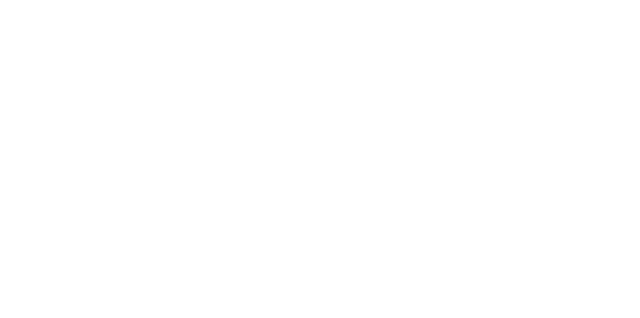
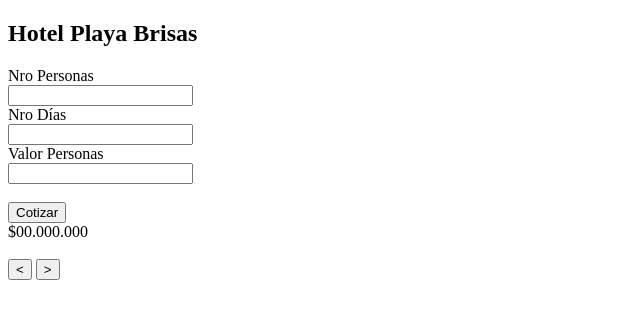
Before and after one commit to Sebas1307/HotelJs, a plain HTML site: page index.html in a window 1280 px wide. Shown: the whole page, without its empty margins (0-640 px from the left). Drawn offline with Linux system fonts and the light colour scheme.

```diff
--- a/index.html
+++ b/index.html
@@ -8,8 +8,36 @@
     <title>Document</title>
 </head>
 <body>
-    <nav></nav>
-    <main></main>
+    <nav>
+        <h1>Hotel Playa Brisas</h1>
+    </nav>
+    <main>
+        <section class="container">
+
+            <section class="cotizar">
+                <label for="">Nro Personas</label><br>
+                <input type="number" name="" id=""><br>
+
+                <label for="">Nro Días</label><br>
+                <input type="number" name="" id=""><br>
+
+                <label for="">Valor Personas</label><br>
+                <input type="number" name="" id=""><br><br>
+
+                <section class="resultados">
+                    <input type="button" value="Cotizar"><br>
+                    <label for="">$00.000.000</label>
+                </section>
+
+                <section class="galeria">
+                    <img src="" alt=""><br>
+                    <input type="button" value="<" onclick="img1()">
+                    <input type="button" value=">" onclick="img2()"><br>
+                </section>
+            </section>
+
+        </section>
+    </main>
     <footer></footer>
 </body>
 </html>
```
Also changed, not shown: 1 other file.
